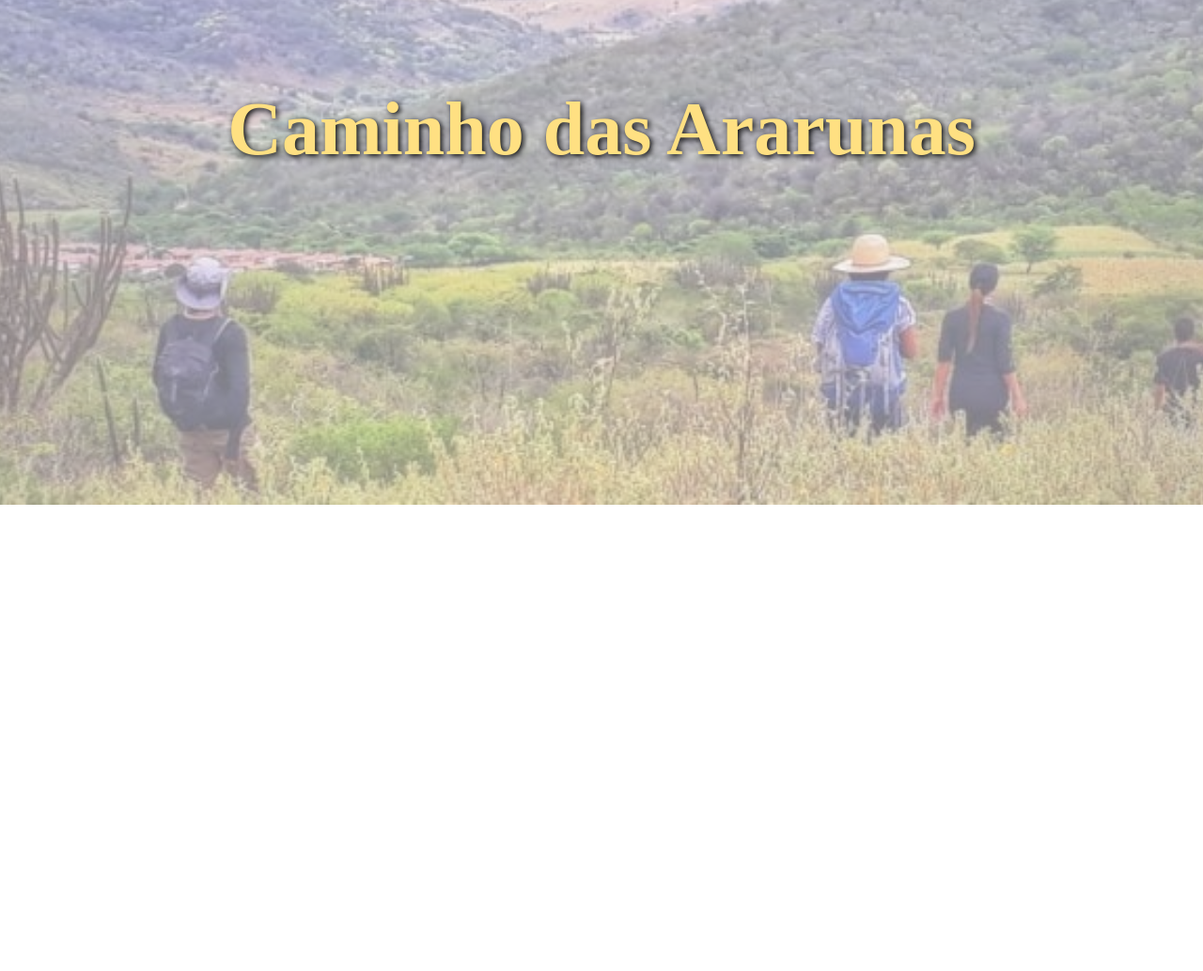
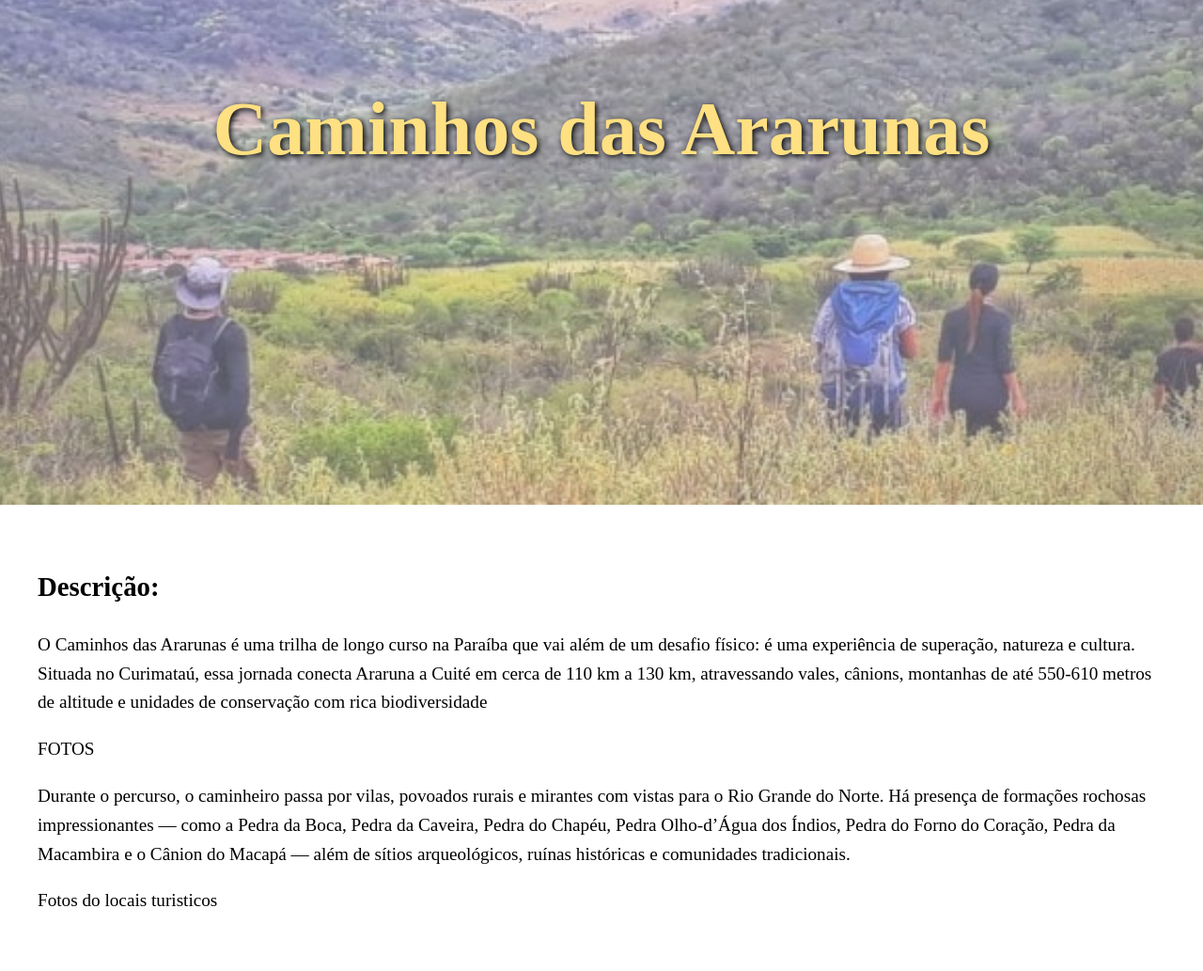
Before and after one commit to CADMECCC/AssociacaoTurismo, a plain HTML site: page Pages/Trilhas.html in a window 1280 px wide. Shown: the part 263-1296 px from the top of the page at 94% size. Before the commit the page ends 800 px from the top, so only its background shows below. Drawn offline with Linux system fonts and the light colour scheme.

Commit message:
Alteração trilhas

```diff
--- a/Pages/Trilhas.html
+++ b/Pages/Trilhas.html
@@ -7,10 +7,18 @@
     <title>Trilhas</title>
 </head>
 <body style="margin: 0px;">
-    <div class="fulfil">
+    <header class="banner">
         <img src="/img/Ararunas.jpeg" class="background-img fulfil" alt="Imagem da trilha de Araruna.">
-            <h1 class="titulo">Caminho das Ararunas</h1>
-    </div>
+            <h1 class="titulo">Caminhos das Ararunas</h1>
+    </header>
+
+  <main class="conteudo">
+    <h2>Descrição:</h2>
+    <p>O Caminhos das Ararunas é uma trilha de longo curso na Paraíba que vai além de um desafio físico: é uma experiência de superação, natureza e cultura. Situada no Curimataú, essa jornada conecta Araruna a Cuité em cerca de 110 km a 130 km, atravessando vales, cânions, montanhas de até 550-610 metros de altitude e unidades de conservação com rica biodiversidade</p>
+    <p>FOTOS</p>
+    <p>Durante o percurso, o caminheiro passa por vilas, povoados rurais e mirantes com vistas para o Rio Grande do Norte. Há presença de formações rochosas impressionantes — como a Pedra da Boca, Pedra da Caveira, Pedra do Chapéu, Pedra Olho-d’Água dos Índios, Pedra do Forno do Coração, Pedra da Macambira e o Cânion do Macapá — além de sítios arqueológicos, ruínas históricas e comunidades tradicionais.</p>
+    <p>Fotos do locais turisticos</p>
+  </main>
 
 </body>
 </html>
--- a/Styles/Style.css
+++ b/Styles/Style.css
@@ -1,5 +1,5 @@
 .background-img{
-    opacity: 50%;
+    opacity: 65%;  /* trocar a imagem de fundo */
     object-fit: cover;
     position: absolute;
 }
@@ -20,3 +20,19 @@
     text-align: center;
     text-shadow: 2px 2px 6px black;
 }
+
+.banner {
+    height: 100vh;
+    width: 100%;
+    position: relative;
+    display: flex;
+    align-items: center;
+    justify-content: center;
+}
+
+.conteudo {
+    background: white;
+    padding: 40px;
+    font-size: 1.2rem;
+    line-height: 1.6;
+}
```
